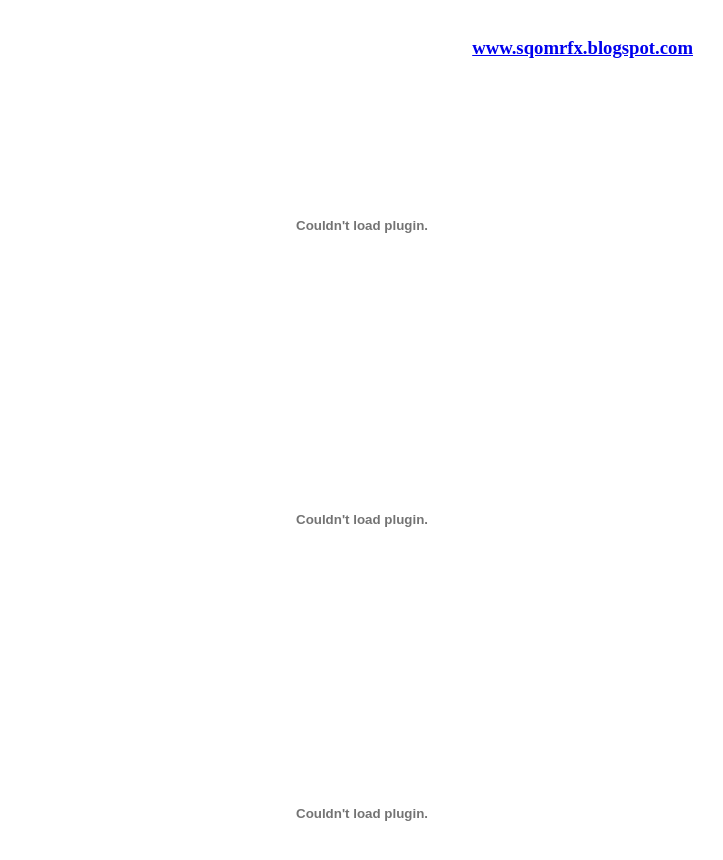
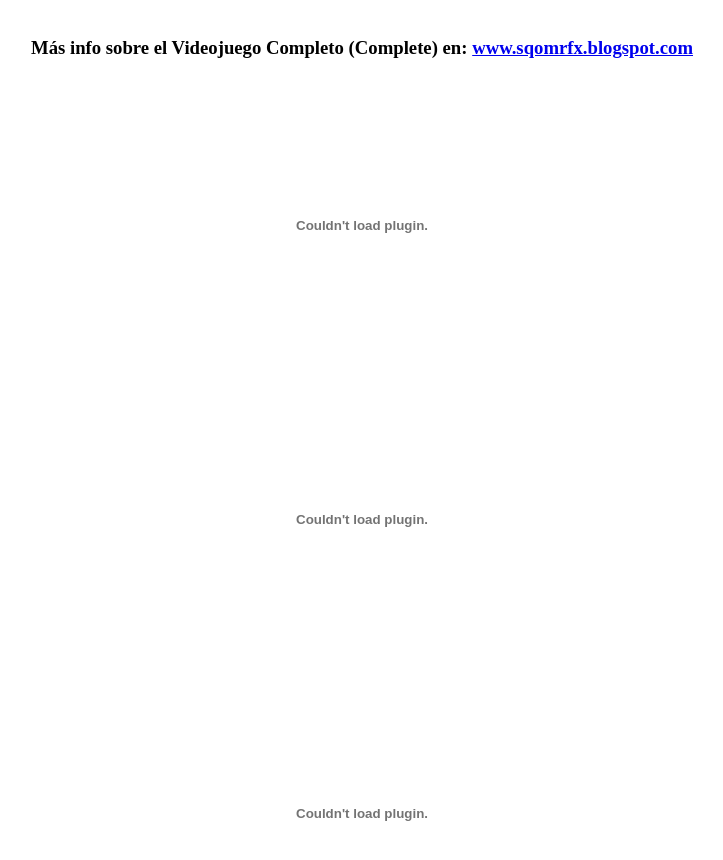
Before and after one commit to dg0mara66/instr, a plain HTML site: page index.html in a window 1280 px wide. Shown: the top 860 px of the page, without its empty margins (278-1001 px from the left). Drawn offline with Linux system fonts and the light colour scheme.

Commit message:
Update index.html

```diff
--- a/index.html
+++ b/index.html
@@ -10,7 +10,7 @@ body {margin: 0px; padding: 0px; }
 <!-- text used in the movie-->
 <!--Music Square TCL ver. 8 New Version!! old2! old3! MUSIC SQ SH VER. 7 Aviso para: "Jugador Nick" (Spanish) Puedes jugar de 1 sólo en "modo practice" Necesitas pulsar la secuencia del loop: "abcd efgh ijk" con 1 mano en el  teclado y la otra con el mouse, cuando llegues a la l necesitas moverla  con las flechas del teclado como lo indica en las instrucciones del juego  y así practicar tocar completo el loop 1 vez, puedes jugar sólo, pero es  más complicado.  *Para mejor experiencia se recomienda jugar de 2 y pulsar varias  teclas a la vez. Attention: "Jugador Nick" (English) You can play "modo practice" alone or 2 players. You need to press the keys of the loop: "abcd efgh ijk" with 1 hand in  the keyboard and the other in the mouse, when finish at the k and next  to the key l, need to move around the screen with the up, down, left and  right arrows and practice the loop complete 1 time, you can play alone  but is more hard. *for a better experience play in company and press  some keys at same  time. -->
 </br>
-<center><h3 style="color: white;">Más info sobre el Videojuego Completo (Complete) en: <a href="https://sqomrfx.blogspot.com/" target="_blank">www.sqomrfx.blogspot.com</a></h3></center>
+<center><h3 style="color: black;">Más info sobre el Videojuego Completo (Complete) en: <a href="https://sqomrfx.blogspot.com/" target="_blank">www.sqomrfx.blogspot.com</a></h3></center>
 <center>
 <table border="0" style="padding:0px; margin:0;">
 	<tr>
```
